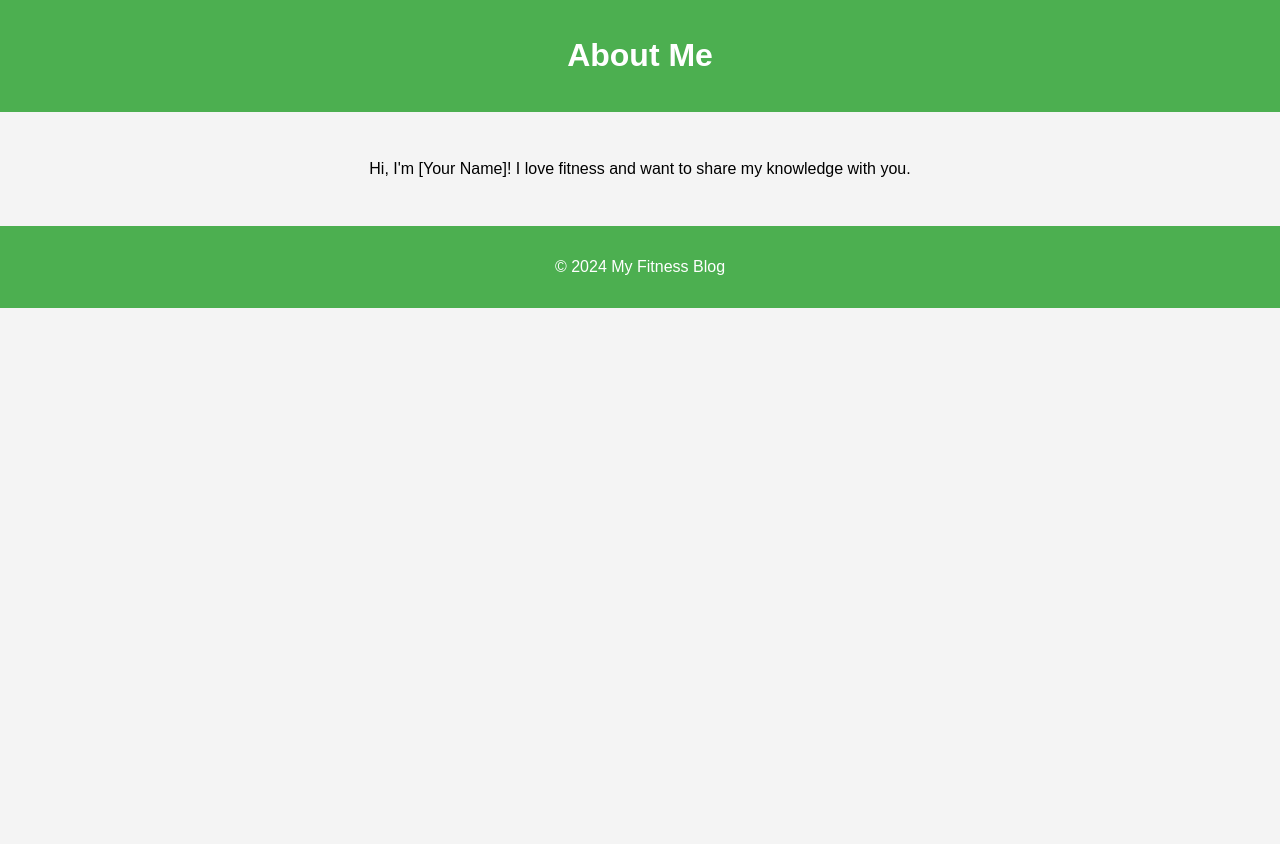
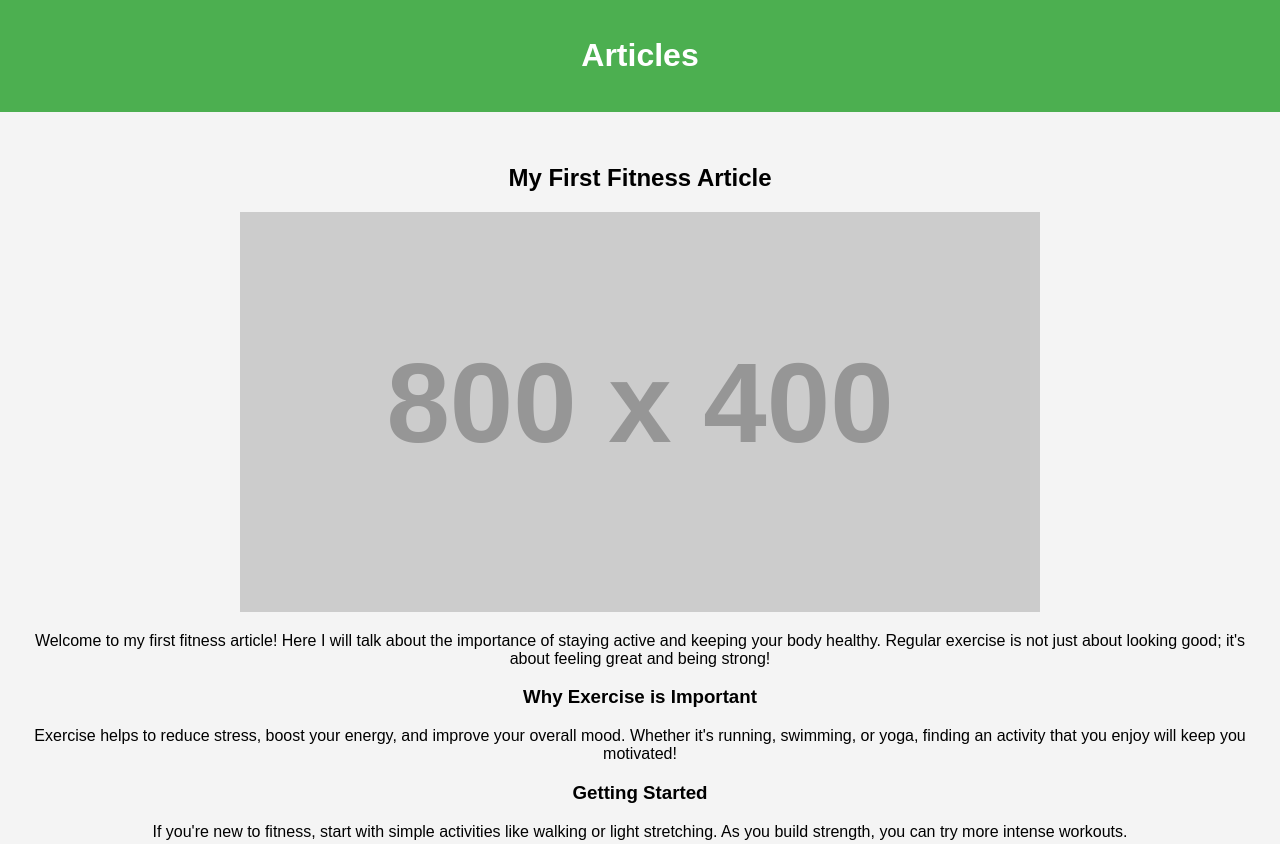
Before and after one commit to Fato-fit/fatofit, a plain HTML site: page Untitled-1.html in a window 1280 px wide. Shown: the top 844 px of the page. Before the commit the page ends 800 px from the top, so only its background shows below. Drawn offline with Linux system fonts and the light colour scheme; placeholder pictures from the web are drawn by us.

Commit message:
Add files via upload

```diff
--- a/Untitled-1.html
+++ b/Untitled-1.html
@@ -3,7 +3,7 @@
 <head>
     <meta charset="UTF-8">
     <meta name="viewport" content="width=device-width, initial-scale=1.0">
-    <title>About Me</title>
+    <title>Articles</title>
     <style>
         body {
             font-family: Arial, sans-serif;
@@ -25,10 +25,18 @@
 </head>
 <body>
     <header>
-        <h1>About Me</h1>
+        <h1>Articles</h1>
     </header>
     <main>
-        <p>Hi, I'm [Your Name]! I love fitness and want to share my knowledge with you.</p>
+        <h2>My First Fitness Article</h2>
+        <img src="https://via.placeholder.com/800x400" alt="Fitness Image" style="width:100%; max-width:800px; height:auto;">
+        <p>Welcome to my first fitness article! Here I will talk about the importance of staying active and keeping your body healthy. Regular exercise is not just about looking good; it's about feeling great and being strong!</p>
+
+        <h3>Why Exercise is Important</h3>
+        <p>Exercise helps to reduce stress, boost your energy, and improve your overall mood. Whether it's running, swimming, or yoga, finding an activity that you enjoy will keep you motivated!</p>
+
+        <h3>Getting Started</h3>
+        <p>If you're new to fitness, start with simple activities like walking or light stretching. As you build strength, you can try more intense workouts.</p>
     </main>
     <footer>
         <p>© 2024 My Fitness Blog</p>
```
